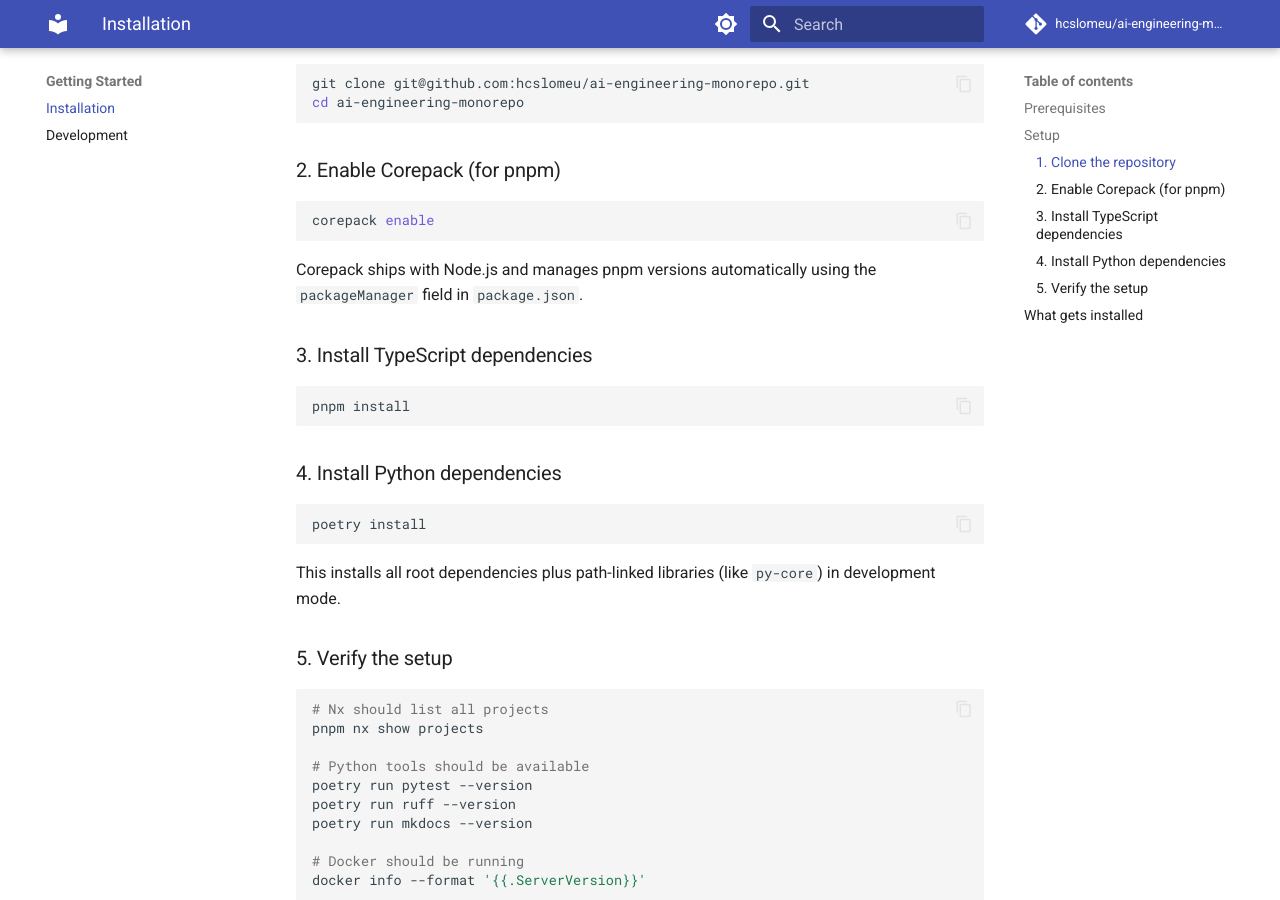
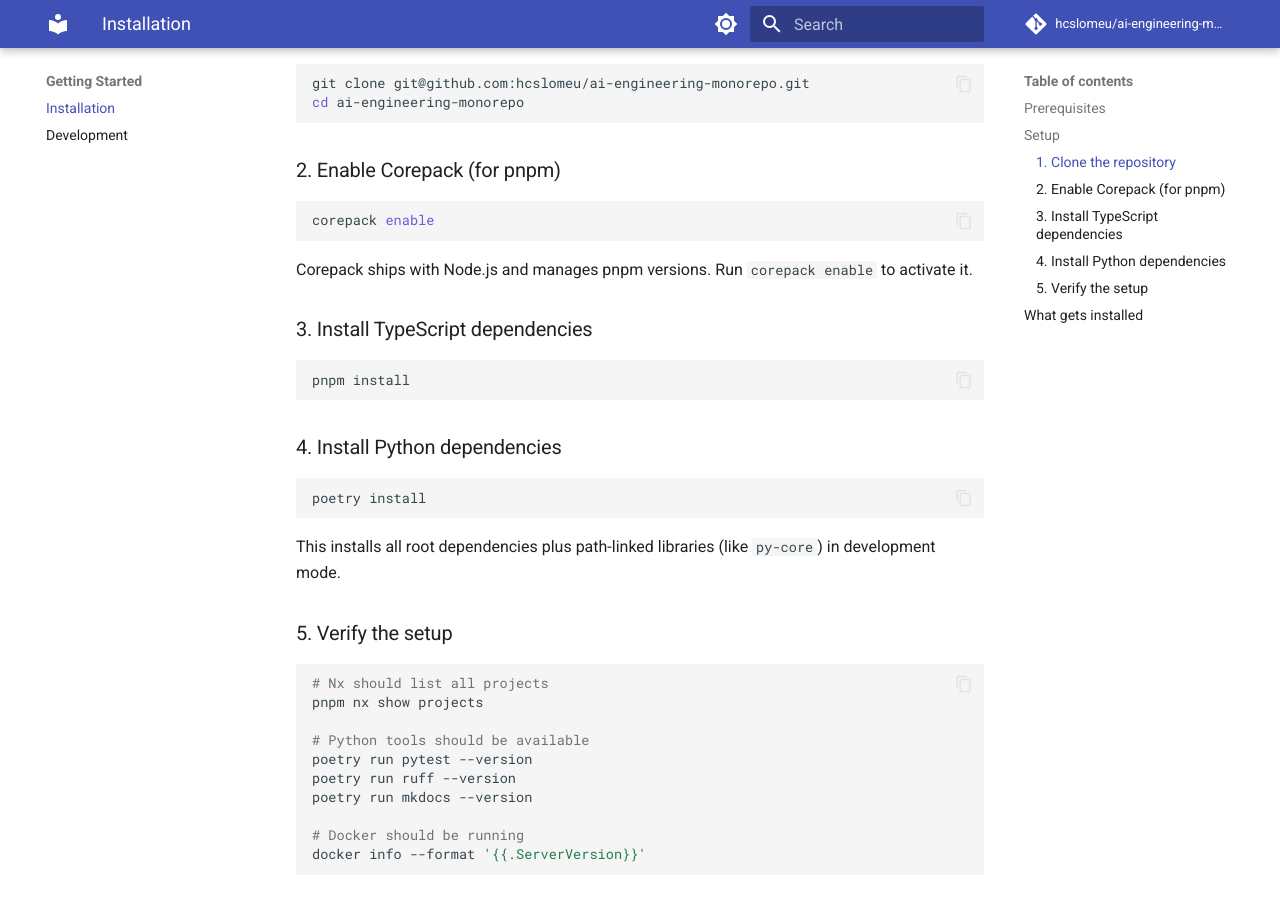
Before and after one commit to hcslomeu/ai-engineering-monorepo, an MkDocs documentation site: the page built from docs/getting-started/installation.md, in a window 1280 px wide and 900 px high, scrolled down 745 px. Built offline with MkDocs 1.6.1 and Material for MkDocs 9.7.7, drawn with Linux system fonts in a browser that asks for light colours; comment, search, counter and statistics services are not loaded.

Commit message:
fix(docs): address PR review feedback
  - Add contents:read permission to deploy-docs workflow
  - Add overrides/** to deploy-docs path trigger
  - Add text language tag to ASCII diagram code blocks (MD040)
  - Fix Corepack description in installation guide
  - Align Poetry/pnpm versions in CLAUDE.md with actual versions
  - Update WP-006 PR reference to #49

````diff
--- a/docs/getting-started/installation.md
+++ b/docs/getting-started/installation.md
@@ -28,7 +28,7 @@ cd ai-engineering-monorepo
 corepack enable
 ```
 
-Corepack ships with Node.js and manages pnpm versions automatically using the `packageManager` field in `package.json`.
+Corepack ships with Node.js and manages pnpm versions. Run `corepack enable` to activate it.
 
 ### 3. Install TypeScript dependencies
 
````
Also changed, not shown: CLAUDE.md (+2 -2 lines), PROGRESS.md (+1 -1 lines), docs/architecture/data-contracts.md (+2 -2 lines), docs/infrastructure/ci-cd.md (+1 -1 lines), docs/infrastructure/docker.md (+2 -2 lines), 1 other file.
